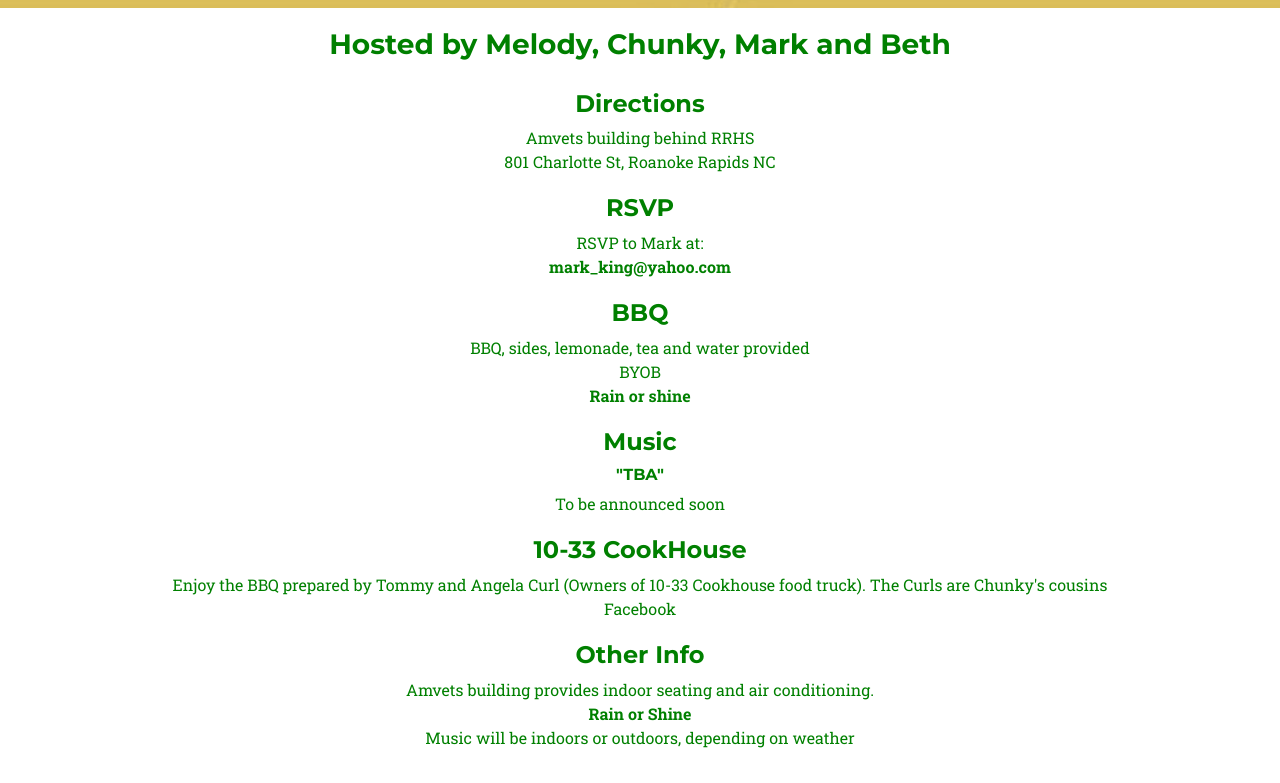
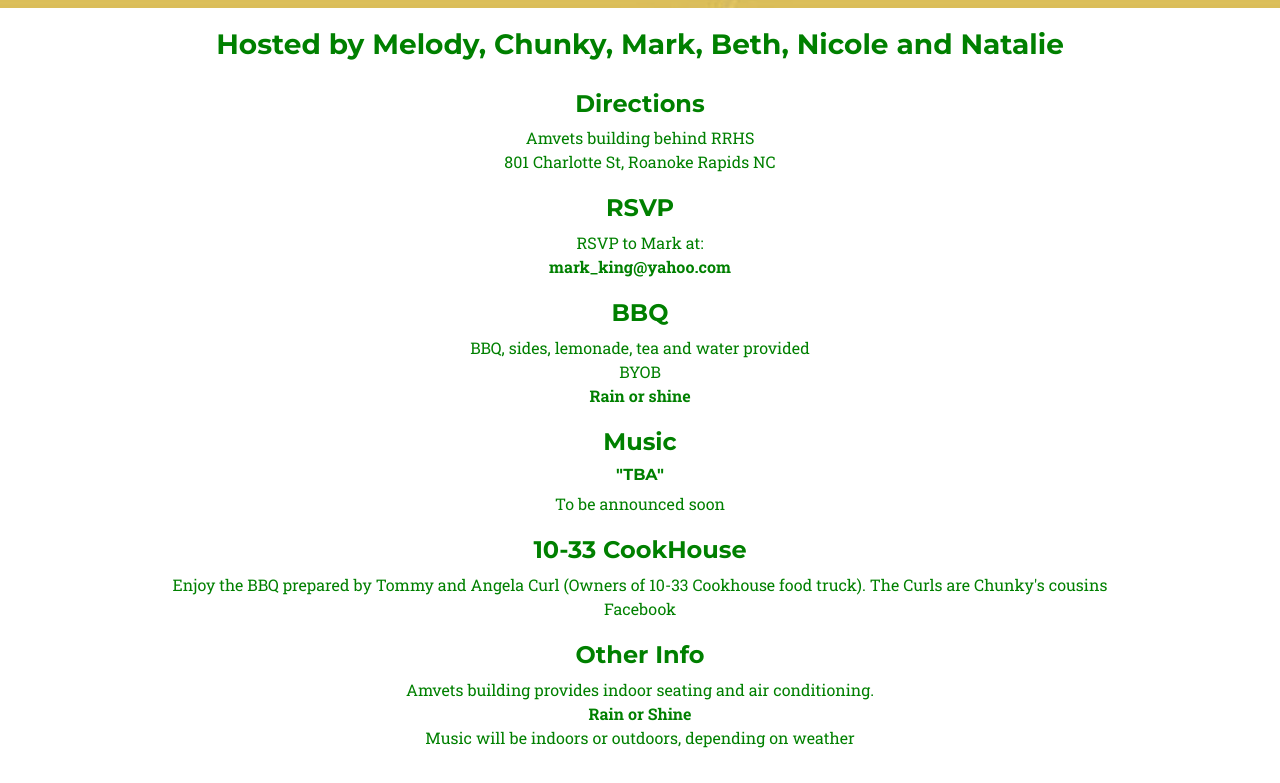
Before and after one commit to Kingman43/joycewiggins, a plain HTML site: page index.html in a window 1280 px wide. Shown: the part 233-1016 px from the top of the page. Drawn offline with Linux system fonts and the light colour scheme; a web font is replaced by a local one.

Commit message:
Added Nicole and Natalie

```diff
--- a/index.html
+++ b/index.html
@@ -88,7 +88,7 @@
 		<div class="spacerking"></div>
 		<div class="row text-center">
 			<div class="col-md-12">
-				<h3>Hosted by Melody, Chunky, Mark and Beth</h3>
+				<h3>Hosted by Melody, Chunky, Mark, Beth, Nicole and Natalie</h3>
 			</div>
 		</div>
 	</div>
```
